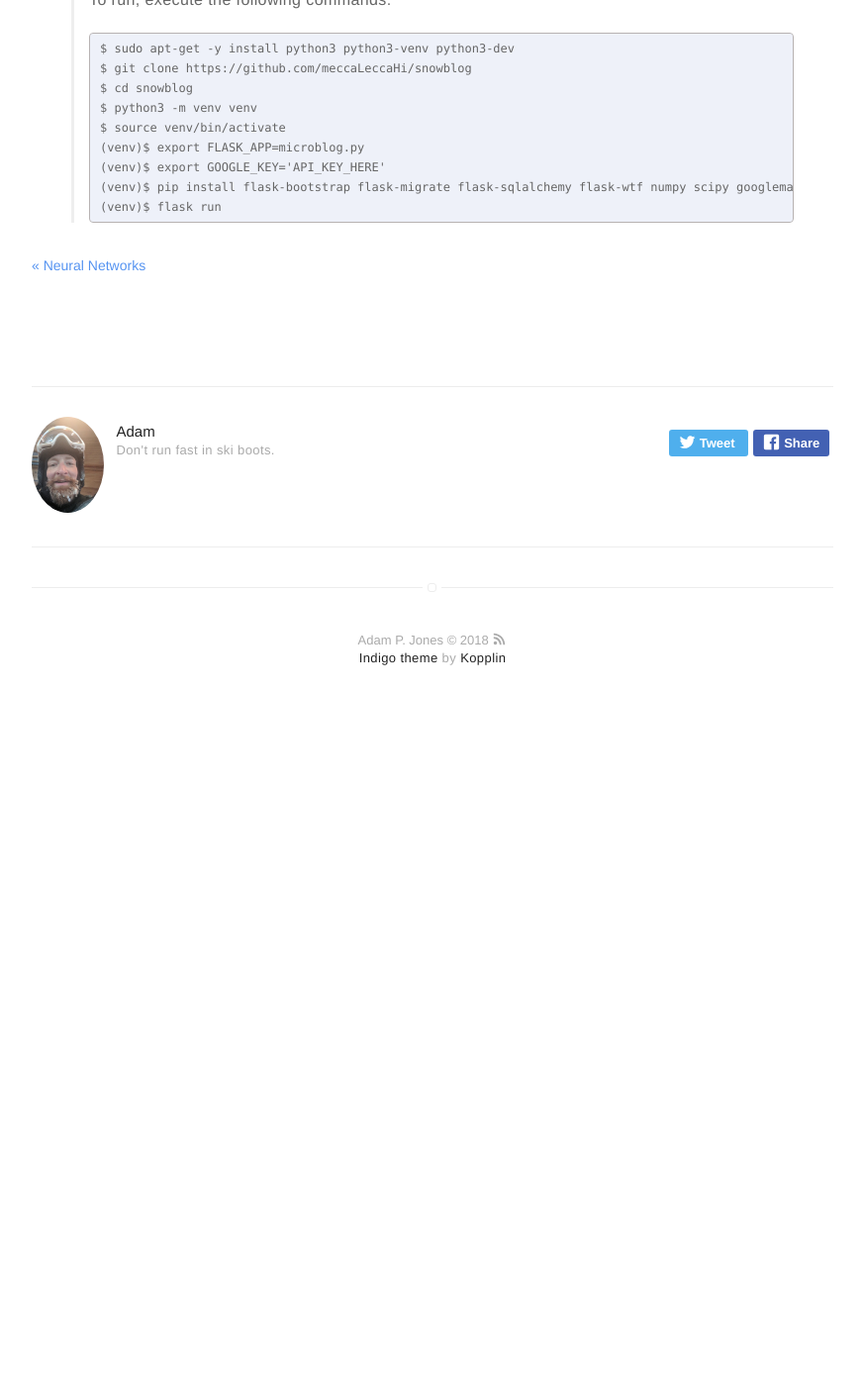
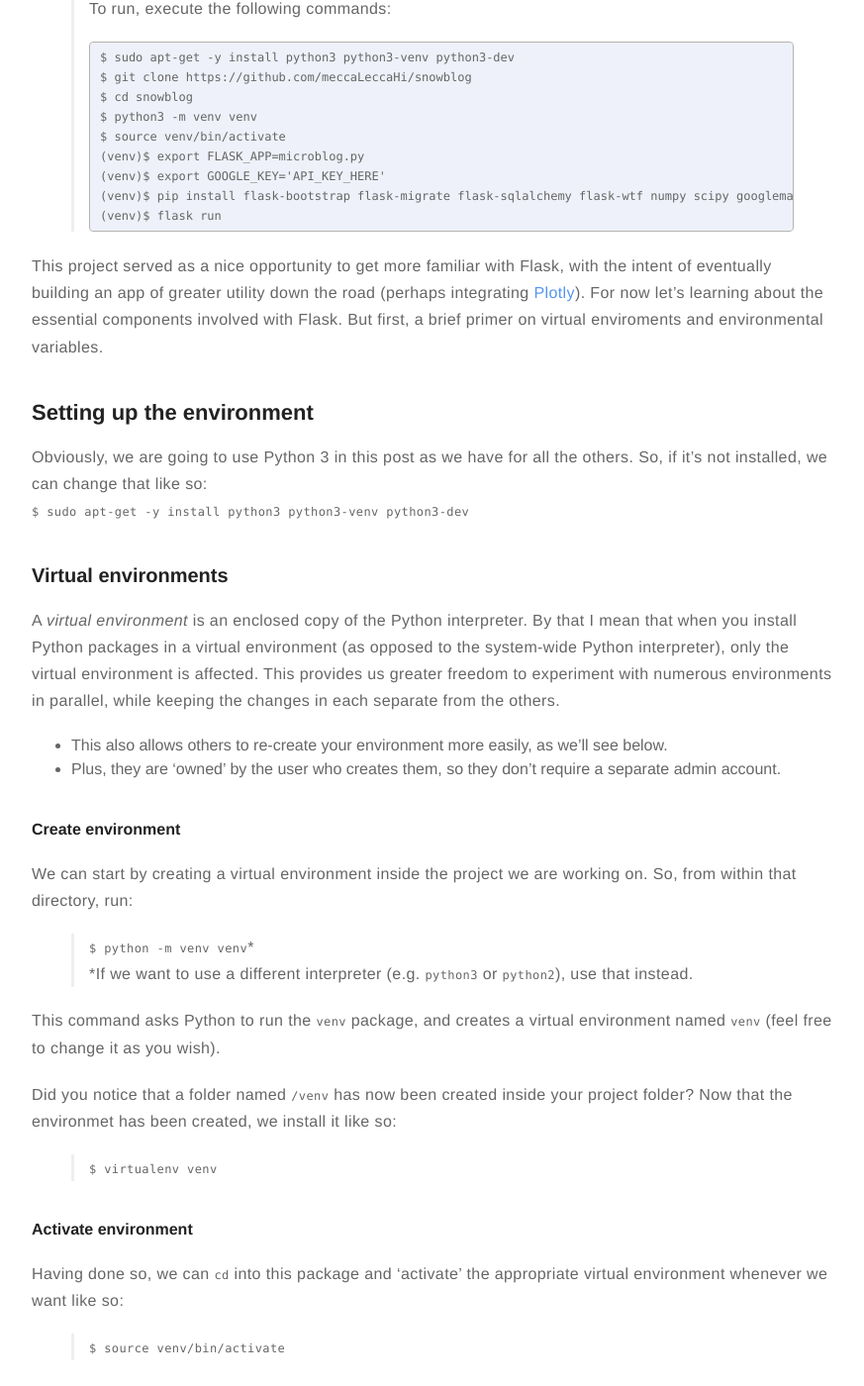
Before and after one commit to meccaLeccaHi/meccaLeccaHi.github.io, a Jekyll site: the page built from _posts/2018-11-08-web-apps-with-flask.md, in a window 1280 px wide and 1400 px high, scrolled down 994 px. Shown: the whole window at 99% size, without its empty margins (203-1076 px from the left). Built offline with Jekyll 4.4.1, drawn with Linux system fonts in a browser that asks for light colours; before the commit the page ends 1730 px from its top, so only the background shows below that; some of the changed text lies outside the part shown.

Commit message:
adding to post

````diff
--- a/_posts/2018-11-08-web-apps-with-flask.md
+++ b/_posts/2018-11-08-web-apps-with-flask.md
@@ -5,6 +5,7 @@ layout: post
 math: false
 category: blog
 tag:
+- Virtual environments
 - Flask
 - Googlemaps
 - SQL databases
@@ -13,15 +14,15 @@ author: adam
 description: Post on using Flask (Postgres, Heroku, etc.) to make a super simple web app
 ---
 
-# <img src="https://raw.githubusercontent.com/meccaLeccaHi/snowblog/master/app/static/images/yeti.gif" alt="Yeti from SkiFree on Windows 95" width="10%" height="auto">Snowblog!
-> If you've ever found yourself wondering what a snowblog is, why on earth someone would want one, or how to get started with Flask, this post may be for *you*!
+# <img src="https://raw.githubusercontent.com/meccaLeccaHi/snowblog/master/app/static/images/yeti.gif" alt="Yeti from SkiFree on Windows 95" width="7%" height="auto">Snowblog!
+> If you've ever found yourself wondering what a snowblog is, why on earth some one would want one, or maybe just how to get started with Flask, this post may be for *you*!
 
-This is a simple app that allows Jerry to keep track of his experiences at different ski resorts, and find new ones based on his location input! This is a beginner-friendly example of a simple [Flask](http://flask.pocoo.org/) application, that uses [Bootstrap](http://getbootstrap.com) as the CSS framework and [SQLite](https://www.sqlite.org/) as the database. It's designed to help demonstrate the use of Flask, within the context of an introductory Python course. As such, the code in this repo is deliberately simplified and heavily-commented for clarity.
+When Jerry isn't [dodging yeti's](https://ski.ihoc.net/), he loves tearing up the slopes! This is a simple app that allows Jerry to keep track of his experiences at different ski resorts, and find new ones based on his location input! This is a beginner-friendly example of a simple [Flask](http://flask.pocoo.org/) application, that uses [Bootstrap](http://getbootstrap.com) as the CSS framework and [SQLite](https://www.sqlite.org/) as the database. It's designed to help demonstrate the use of Flask, within the context of an introductory Python course. As such, the code in this repo is deliberately simplified and heavily-commented for clarity.
 
 ### View online at:
-https://snowblogg.herokuapp.com/index
+[https://snowblogg.herokuapp.com/index](https://snowblogg.herokuapp.com/index)
 ### View the code at:
-https://github.com/meccaLeccaHi/snowblog
+[https://github.com/meccaLeccaHi/snowblog](https://github.com/meccaLeccaHi/snowblog)
 
 >This project was inspired by numerous sources, most notably:
 >- [*New and Improved Flask Mega-Tutorial*](http://neuralnetworksanddeeplearning.com/chap1.html) by *Miguel Grinberg* (Highly recommended)
@@ -40,3 +41,58 @@ $ source venv/bin/activate
 (venv)$ pip install flask-bootstrap flask-migrate flask-sqlalchemy flask-wtf numpy scipy googlemaps
 (venv)$ flask run
 ```
+
+This project served as a nice opportunity to get more familiar with Flask, with the intent of eventually building an app of greater utility down the road (perhaps integrating [Plotly](https://plot.ly/products/dash/)). For now let's learning about the essential components involved with Flask. But first, a brief primer on virtual enviroments and environmental variables.
+
+## Setting up the environment
+
+Obviously, we are going to use Python 3 in this post as we have for all the others. So, if it's not installed, we can change that like so:
+`$ sudo apt-get -y install python3 python3-venv python3-dev`
+
+### Virtual environments
+A _virtual environment_ is an enclosed copy of the Python interpreter. By that I mean that when you install Python packages in a virtual environment (as opposed to the system-wide Python interpreter), only the virtual environment is affected. This provides us greater freedom to experiment with numerous environments in parallel, while keeping the changes in each separate from the others.
+- This also allows others to re-create your environment more easily, as we'll see below.
+- Plus, they are 'owned' by the user who creates them, so they don't require a separate admin account.
+
+#### Create environment
+We can start by creating a virtual environment inside the project we are working on. So, from within that directory, run:
+>`$ python -m venv venv`\*
+>\*If we want to use a different interpreter (e.g. `python3` or `python2`), use that instead.
+
+This command asks Python to run the `venv` package, and creates a virtual environment named `venv` (feel free to change it as you wish).
+
+Did you notice that a folder named `/venv` has now been created inside your project folder?
+Now that the environmet has been created, we install it like so:
+>`$ virtualenv venv`
+
+
+#### Activate environment
+Having done so, we can `cd` into this package and 'activate' the appropriate virtual environment whenever we want like so:
+>`$ source venv/bin/activate`
+
+Notice that the cursor will change from `$` to `(venv) $`
+
+#### Install environment
+Now, we're ready to start customizing our environment!
+**Just remember**, the changes you make inside your virtual environment are unique to that environment, and will not exist if the environment is deactivated. The changes you make *are* persistent, however, and will stay the way they are left on the last time they are used.
+
+#### Bonus: Enumerating packages with 'requirements.txt'
+When installing software, and Python packages in particular, it's not un-common to end up with a lot of libraries installed.
+We can get a quick, comprehensive list of what packages we are using at any time with the commands below:
+`$ pip freeze > requirements.txt`
+
+This directs the output of `pip freeze`, which lists all of the current Python package dependencies, to a text file named 'requirements.txt'. Open it up and take a look.
+The beauty of it is that it allows someone else to immediately adopt the same environment by running:
+>`$ pip install -r requirements.txt`
+
+
+## Setting environment vars
+		- FLASK_APP
+		- GOOGLE_KEY
+
+
+## Templates
+
+## Forms
+
+## Databases
````
